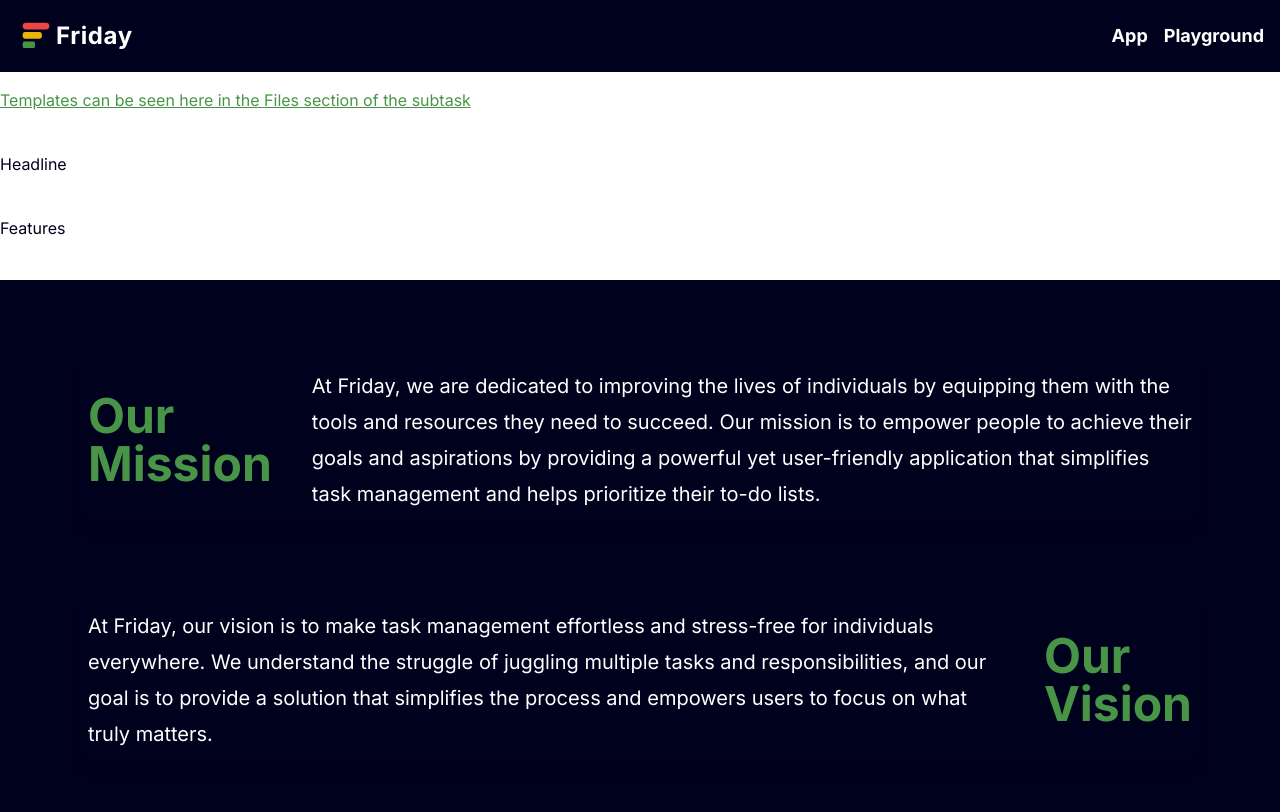
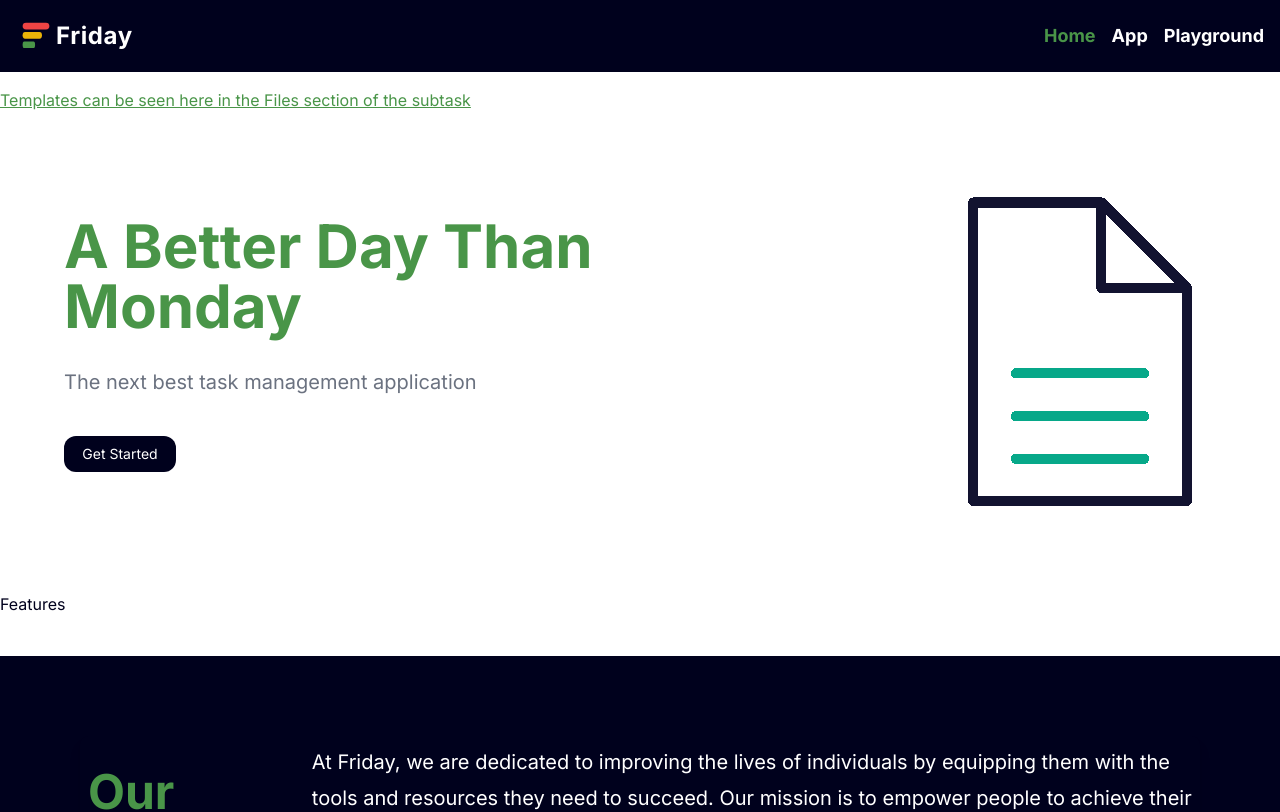
Before and after one commit to Kankenny/Friday, a React (Create React App) app in the folder frontend/: page / in a window 1280 px wide. Shown: the top 812 px of the page. Built offline with nearby package versions, Linux system fonts and the light colour scheme; the HTML template or start-up script is replaced by a standard one.

Commit message:
Headline Section added

```diff
--- a/frontend/src/components/layout/header/Header.tsx
+++ b/frontend/src/components/layout/header/Header.tsx
@@ -12,6 +12,7 @@ const Header = () => {
       medium(md) breakpoint. We will support mobile view someday using
       this */}
       <nav className="space-x-4 hidden md:block">
+        <RouterLink to="/" routerLinkText="Home" />
         <RouterLink to="/app" routerLinkText="App" />
         <RouterLink to="/playground" routerLinkText="Playground" />
       </nav>
--- a/frontend/src/components/routes/landing-page/Headline.tsx
+++ b/frontend/src/components/routes/landing-page/Headline.tsx
@@ -1,7 +1,31 @@
-import React from "react";
+import StyledButton from "../../ui/StyledButton";
+
+
+const subhead = "The next best task management application";
+const head = "A Better Day Than ";
+const days = ["Monday", "Tuesday", "Wednesday", "Thursday",];
 
 const Headline = () => {
-  return <div>Headline</div>;
+  return (
+    <div className="flex justify-center mx-auto h-full text-left">
+      <div className="bg-white p-8 md:p-16">
+        <h1 className="text-tertiary text-6xl md: font-bold mb-8">
+          {head}{days[0]}
+        </h1>
+        <p className="text-gray-500 text-xl mb-10">
+          {subhead}
+        </p>
+        <StyledButton
+          onClick={() => console.log("Button clicked")}
+          buttonText="Get Started"
+          intent="primary"
+        />
+      </div>
+      <div className="w-2/5 md:w-1/2">
+        <img src="/to-do.gif" alt="to-do gif" className="ml-auto" />
+      </div>
+    </div>
+  );
 };
 
 export default Headline;
```
Also changed, not shown: frontend/public/to-do.gif (added).
